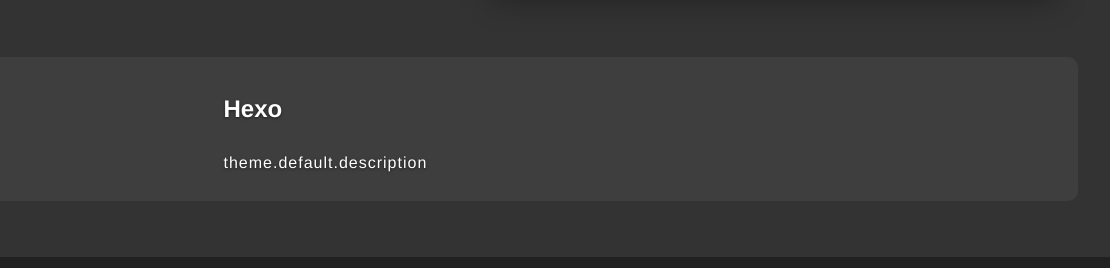
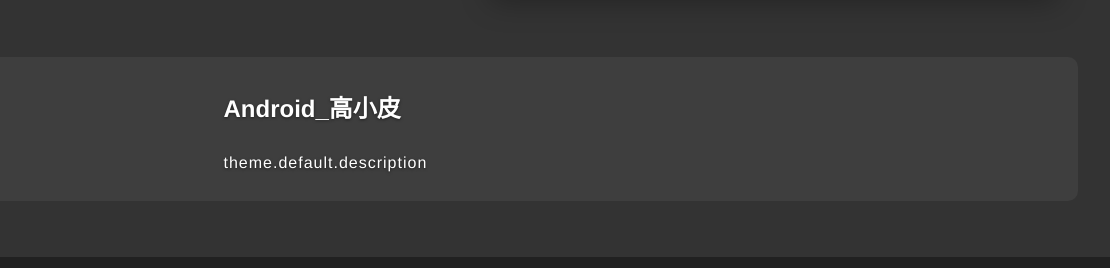
Before and after one commit to LorenzoGao/LorenzoGao.github.io, a plain HTML site: page index.html in a window 1280 px wide. Shown: the part 901-1169 px from the top of the page, 170-1280 px from the left. Drawn offline with nearby package versions, Linux system fonts and the light colour scheme; some packages are replaced by stand-ins of ours.

Commit message:
Site updated: 2019-11-12 13:07:26

```diff
--- a/atom.xml
+++ b/atom.xml
@@ -1,6 +1,6 @@
 <?xml version="1.0" encoding="utf-8"?>
 <feed xmlns="https://www.w3.org/2005/Atom">
-  <title>Hexo</title>
+  <title>Android_高小皮</title>
 
 
   <link href="/atom.xml" rel="self"/>
--- a/index.html
+++ b/index.html
@@ -1,9 +1,9 @@
-<!DOCTYPE html><html lang="en"><head><meta charset="utf-8"><meta name="X-UA-Compatible" content="IE=edge"><title> Hexo</title><meta name="description" content="A Blog Powered By Hexo"><meta name="viewport" content="width=device-width, initial-scale=1"><link rel="short icon" href="/favicon.png"><link rel="stylesheet" href="/css/jekyll.css"><!--[if lt IE 9]>
+<!DOCTYPE html><html lang="en"><head><meta charset="utf-8"><meta name="X-UA-Compatible" content="IE=edge"><title> Android_高小皮</title><meta name="description" content="A Blog Powered By Hexo"><meta name="viewport" content="width=device-width, initial-scale=1"><link rel="short icon" href="/favicon.png"><link rel="stylesheet" href="/css/jekyll.css"><!--[if lt IE 9]>
 <script src="js/html5shiv.min.js"></script>
 <script src="js/respond.min.js"></script>
-<![endif]--><link rel="alternate" href="/atom.xml" title="Hexo" type="application/atom+xml">
+<![endif]--><link rel="alternate" href="/atom.xml" title="Android_高小皮" type="application/atom+xml">
 </head><body><header class="row-flex-row limit-width vh-center"><a href="/" class="logo"><img src="/favicon.png"></a><nav><ul class="nav-list"><li class="nav-list-item"><a href="/" class="nav-link active">Home</a></li><li class="nav-list-item"><a href="/archives/" class="nav-link">   Blog</a></li><li class="nav-list-item"><a class="nav-link">rss</a></li></ul></nav></header><div class="container limit-width"><section class="row-flex-row"><div class="home"><article class="post-block"><h2 class="post-title"><a href="/2019/11/12/hello-world/" class="post-title-link">Hello World</a><div class="post-badge-wrap"><div class="post-badge"><span class="post-badge-msg">Issue №</span><span class="post-num">1</span></div></div></h2><div class="post-meta"><div class="post-time">Tuesday, November 12th 2019</div></div><div class="post-content"></div><div class="read-more"><a href="/2019/11/12/hello-world/"> MORE</a></div></article></div></section></div><div class="extra"><section class="installtheme"><div class="row-flex row-flex-row limit-width"><div class="intro"><h3>
-如果你喜欢 <a href="https://github.com/pinggod/hexo-theme-jekyll" target="_blank" rel="noopener">Hexo-theme-hexo </a>, 何不动手尝试一下!</h3></div><div class="code"><div class="title">Quick-start Instructions</div><div class="shell"> <div class="line"><span class="output"># Prerequisite: Git, Node, Hexo</span></div><div class="line"><span class="path">~</span><span class="prompt">$</span><span class="command">hexo init blog && cd blog</span></div><div class="line"><span class="path">~/blog</span><span class="prompt">$</span><span class="command">npm install</span></div><div class="line"><span class="path">~/blog</span><span class="prompt">$</span><span class="command">git clone [hexo-theme-jekyll]</span></div><div class="line"><span class="path">~/blog</span><span class="prompt">$</span><span class="command">vim _config.yml</span></div></div></div></div></section><section class="selfintro"><div class="wrap row-flex row-flex-row limit-width"><div class="sign"><img src="" alt=""></div><div class="intro"><h3 class="title">Hexo</h3><p class="content">theme.default.description</p></div></div></section></div><footer class="footer"><div class="row-flex-row limit-width vh-center"><div class="copyright"><P>© 2019 <a href="/">John Doe</P></div><div class="power"><p><a href="http://pinggod.com/" target="_blank" rel="noopener">Sean Sun</a>,
+如果你喜欢 <a href="https://github.com/pinggod/hexo-theme-jekyll" target="_blank" rel="noopener">Hexo-theme-hexo </a>, 何不动手尝试一下!</h3></div><div class="code"><div class="title">Quick-start Instructions</div><div class="shell"> <div class="line"><span class="output"># Prerequisite: Git, Node, Hexo</span></div><div class="line"><span class="path">~</span><span class="prompt">$</span><span class="command">hexo init blog && cd blog</span></div><div class="line"><span class="path">~/blog</span><span class="prompt">$</span><span class="command">npm install</span></div><div class="line"><span class="path">~/blog</span><span class="prompt">$</span><span class="command">git clone [hexo-theme-jekyll]</span></div><div class="line"><span class="path">~/blog</span><span class="prompt">$</span><span class="command">vim _config.yml</span></div></div></div></div></section><section class="selfintro"><div class="wrap row-flex row-flex-row limit-width"><div class="sign"><img src="" alt=""></div><div class="intro"><h3 class="title">Android_高小皮</h3><p class="content">theme.default.description</p></div></div></section></div><footer class="footer"><div class="row-flex-row limit-width vh-center"><div class="copyright"><P>© 2019 <a href="/">John Doe</P></div><div class="power"><p><a href="http://pinggod.com/" target="_blank" rel="noopener">Sean Sun</a>,
 <a href="https://hexo.io" target="_blank" rel="noopener">Hexo</a>,
 <a href="https://github.com/" target="_blank" rel="noopener">GitHub</a>,
 <a href="https://jekyllrb.com/" target="_blank" rel="noopener">Jekyll</a></p></div></div></footer><script src="https://cdn.mathjax.org/mathjax/latest/MathJax.js?config=TeX-AMS-MML_HTMLorMML"></script></body></html>
```
Also changed, not shown: 2019/11/12/hello-world/index.html (+2 -2 lines), archives/2019/11/index.html (+2 -2 lines), archives/2019/index.html (+2 -2 lines), archives/index.html (+2 -2 lines).
